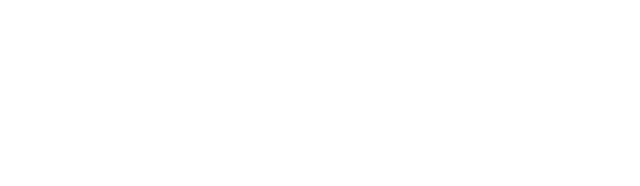
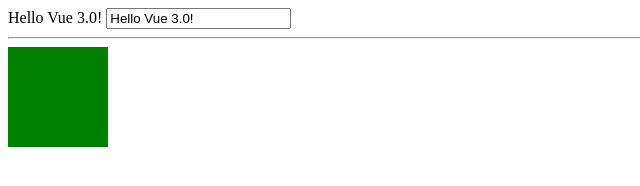
Before and after one commit to GhostScientist/learning-vue, a plain HTML site: page index.html in a window 1280 px wide. Shown: the whole page, without its empty margins (0-640 px from the left). Drawn offline with nearby package versions, Linux system fonts and the light colour scheme.

Commit message:
learning directives

```diff
--- a/index.html
+++ b/index.html
@@ -1,9 +1,54 @@
 <!DOCTYPE html>
+
 <html>
     <head>
-
+        <title>Demo Vue.js App</title>
+        <style>
+            .box {
+                background-color: purple;
+                height: 200px;
+                width: 200px;
+            }
+            .box.two {
+                background-color: green;
+                height: 100px;
+                width: 100px;
+            }
+            .box.three {
+                background-color: red;
+                height: 50px;
+                width: 50px;
+            }
+            [v-cloak] {
+                display: none;
+            }
+        </style>
     </head>
     <body>
+        <div id="app" v-cloak>
+            {{ greeting }}
+            <input v-model="greeting" />
 
+            <hr />
+
+            <div v-if="isVisible" class="box"></div>
+            <div v-else-if="isVisible2" class="box two"></div>
+            <div v-else class="box three"></div>
+        </div>
+
+        <script src="https://unpkg.com/vue@next"></script>
+        <script>
+            let app = Vue.createApp({
+                data: function() {
+                    return {
+                        greeting: 'Hello Vue 3.0!',
+                        isVisible: false,
+                        isVisible2: true,
+                    }
+                }
+            })
+
+            app.mount('#app')
+        </script>
     </body>
 </html>
```
